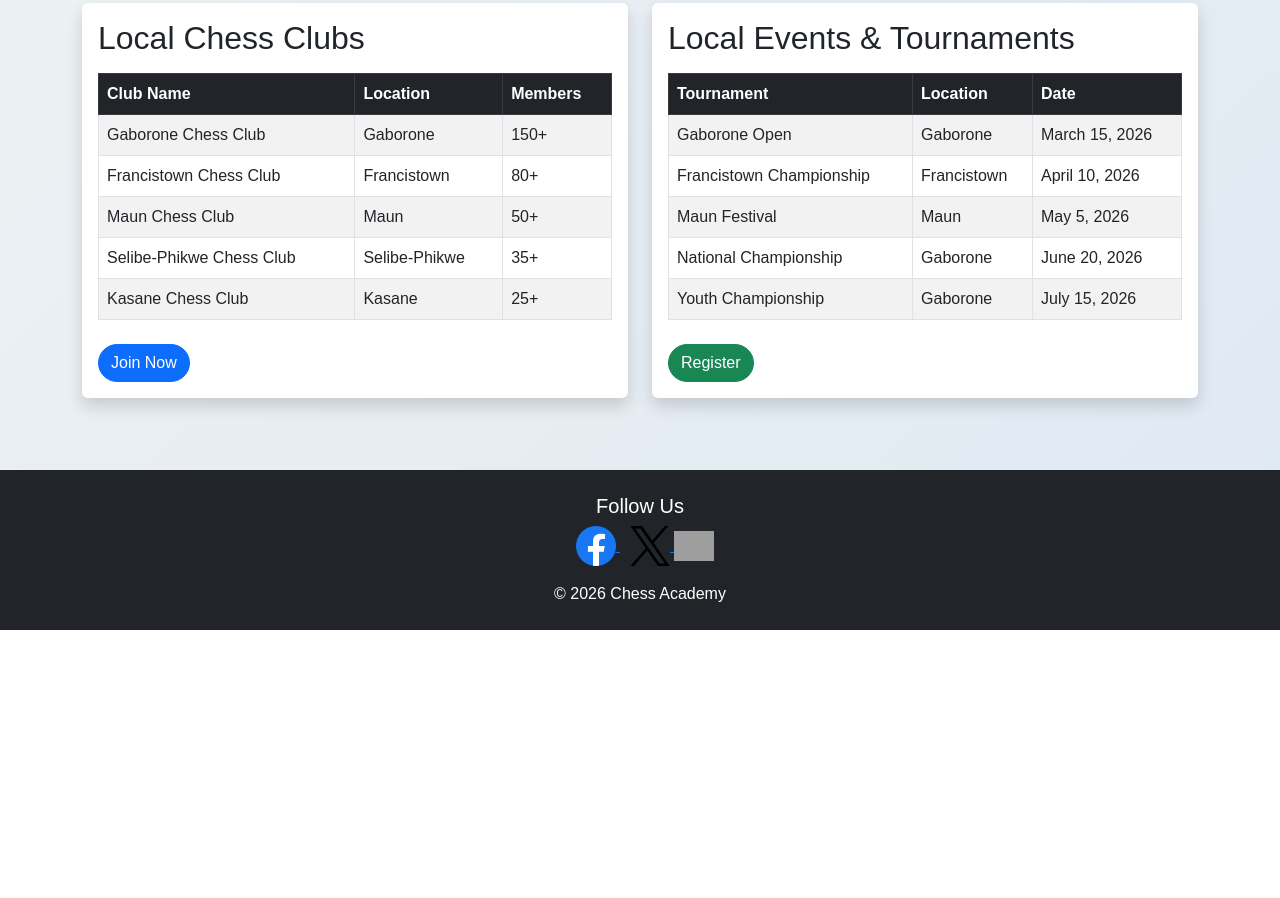
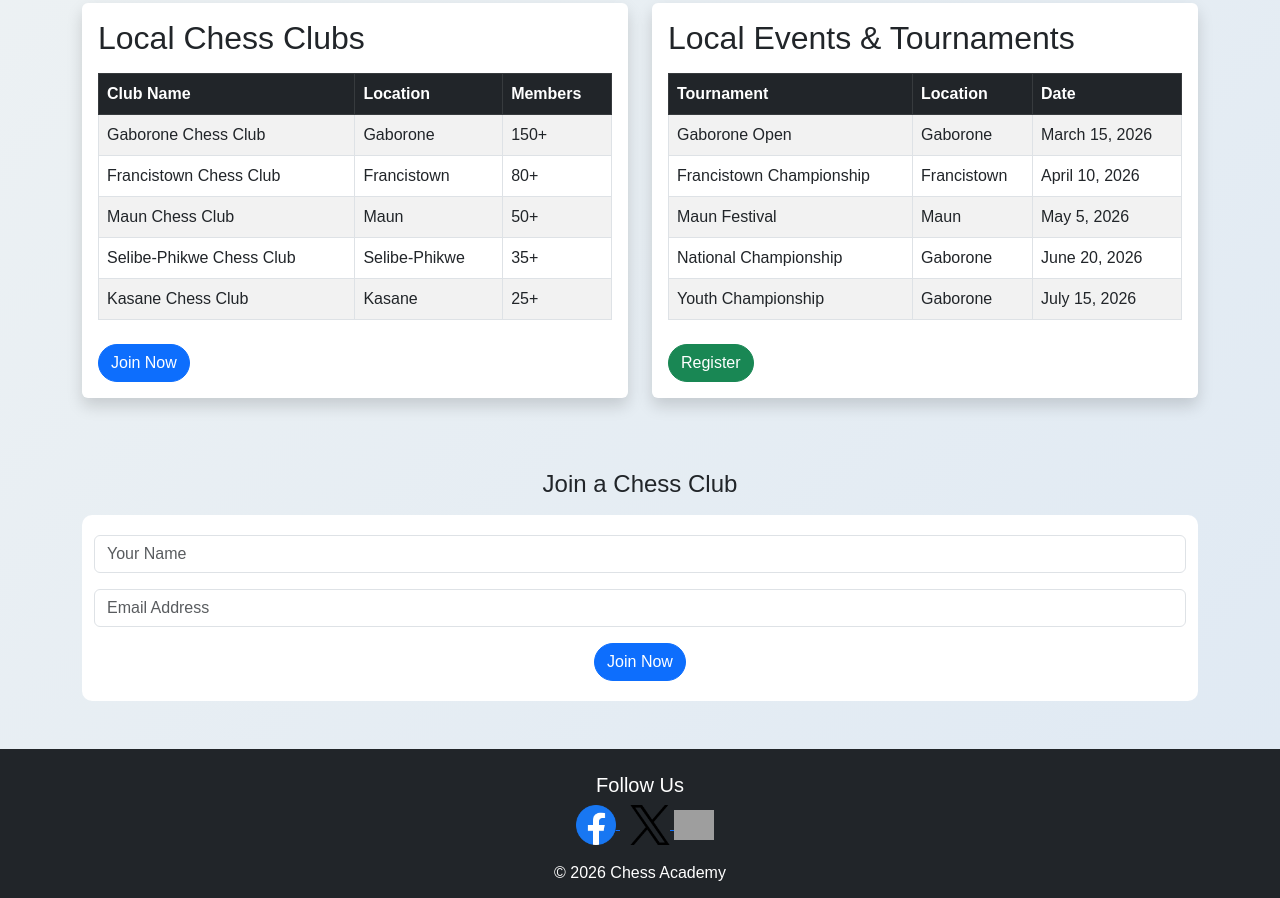
Before and after one commit to cse25-425/WMD-Assignment, a plain HTML site: page community.html in a window 1280 px wide. Shown: the part 297-1195 px from the top of the page. Before the commit the page ends 927 px from the top, so only its background shows below. Drawn offline with nearby package versions, Linux system fonts and the light colour scheme; grey boxes are pictures that could not be loaded.

Commit message:
Update files

```diff
--- a/community.html
+++ b/community.html
@@ -157,7 +157,29 @@
             <button class="btn btn-success mt-2">Register</button>
           </div>
         </div>
+
       </div>
+      <h4 class="mt-5 text-center">Join a Chess Club</h4>
+
+<form class="container mt-3" onsubmit="joinClub(event)">
+
+    <div class="mb-3">
+        <input type="text" class="form-control" placeholder="Your Name" required>
+    </div>
+
+    <div class="mb-3">
+        <input type="email" class="form-control" placeholder="Email Address" required>
+    </div>
+
+    <div class="text-center">
+        <button type="submit" class="btn btn-primary">
+            Join Now
+        </button>
+    </div>
+
+</form>
+
+<p id="joinMessage" class="text-center mt-3"></p>
     </div>
     <footer class="bg-dark text-white text-center p-4 mt-5">
       <h5>Follow Us</h5>
--- a/js/script.js
+++ b/js/script.js
@@ -140,3 +140,9 @@ function loadPuzzle() {
 
   alert("Puzzle loaded!");
 }
+function joinClub(event) {
+    event.preventDefault();
+
+    document.getElementById("joinMessage").textContent =
+        "You have successfully joined the club!";
+}
```
Also changed, not shown: 1 other file.
